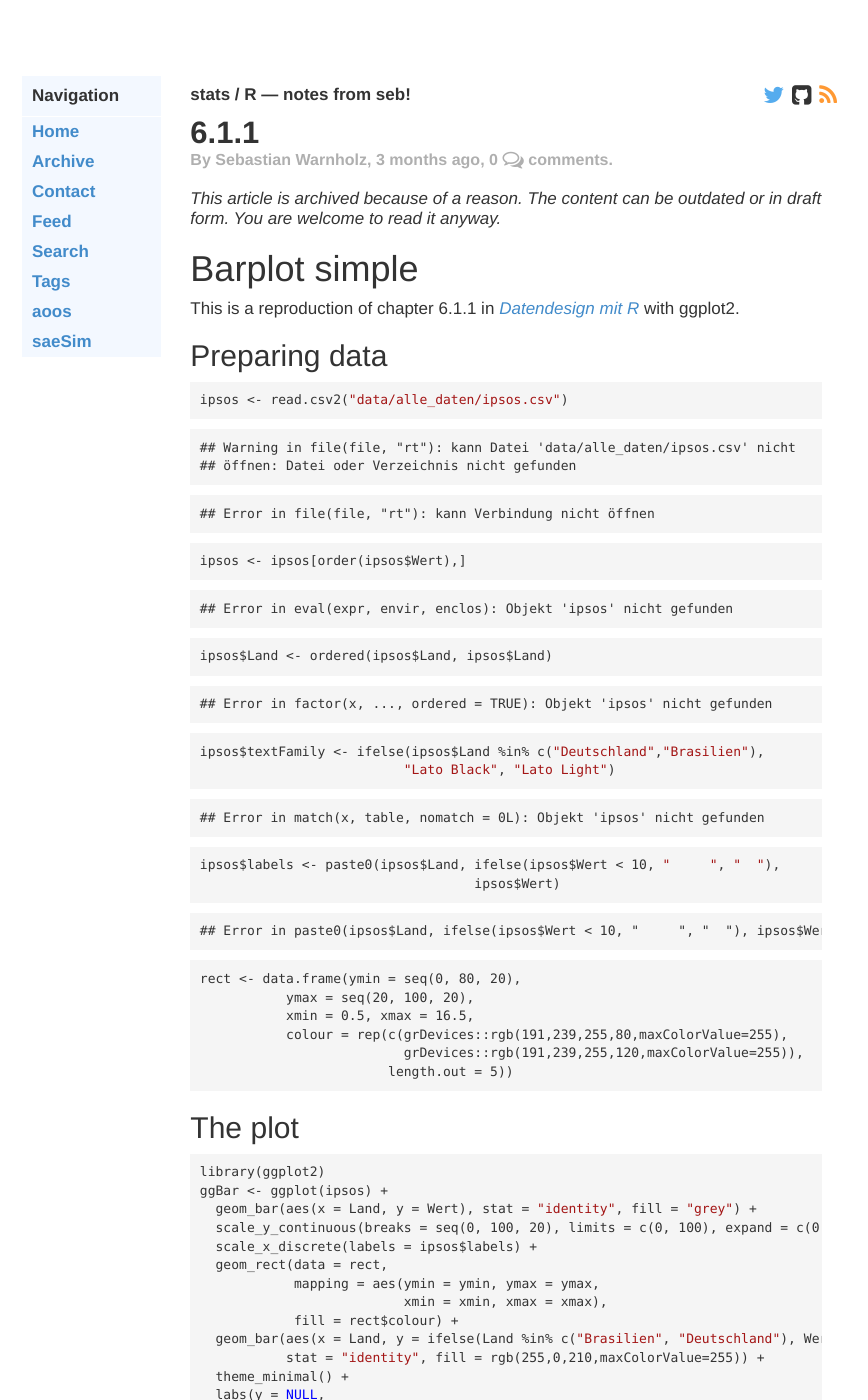
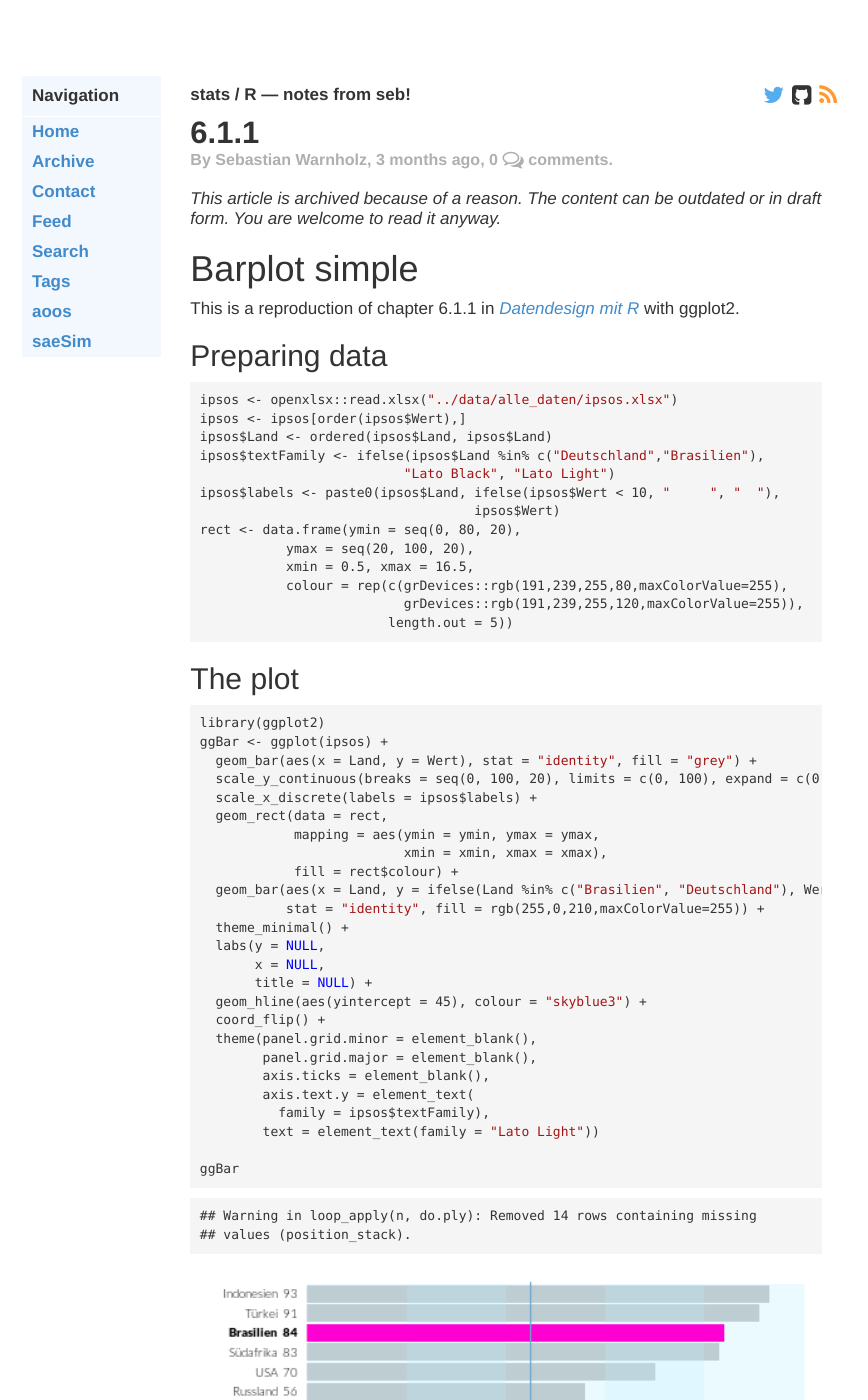
Before and after one commit to wahani/wahani.github.io, a Jekyll site: the page built from _posts/2015-02-07-Datendesign-Barplot-simple.md, in a window 1280 px wide and 1400 px high. Shown: the whole window, without its empty margins (203-1071 px from the left). Built offline with Jekyll 4.4.1, drawn with Linux system fonts in a browser that asks for light colours; some web fonts are replaced; comment, search, counter and statistics services are not loaded; some of the changed text lies outside the part shown.

Commit message:
update datendesign mit R ggplot2

```diff
--- a/_posts/2015-02-07-Datendesign-Barplot-simple.md
+++ b/_posts/2015-02-07-Datendesign-Barplot-simple.md
@@ -17,75 +17,13 @@ This is a reproduction of chapter 6.1.1 in [*Datendesign mit R*](http://www.date
 ## Preparing data
 
 {% highlight r %}
-ipsos <- read.csv2("data/alle_daten/ipsos.csv")
-{% endhighlight %}
-
-
-
-{% highlight text %}
-## Warning in file(file, "rt"): kann Datei 'data/alle_daten/ipsos.csv' nicht
-## öffnen: Datei oder Verzeichnis nicht gefunden
-{% endhighlight %}
-
-
-
-{% highlight text %}
-## Error in file(file, "rt"): kann Verbindung nicht öffnen
-{% endhighlight %}
-
-
-
-{% highlight r %}
+ipsos <- openxlsx::read.xlsx("../data/alle_daten/ipsos.xlsx")
 ipsos <- ipsos[order(ipsos$Wert),]
-{% endhighlight %}
-
-
-
-{% highlight text %}
-## Error in eval(expr, envir, enclos): Objekt 'ipsos' nicht gefunden
-{% endhighlight %}
-
-
-
-{% highlight r %}
 ipsos$Land <- ordered(ipsos$Land, ipsos$Land)
-{% endhighlight %}
-
-
-
-{% highlight text %}
-## Error in factor(x, ..., ordered = TRUE): Objekt 'ipsos' nicht gefunden
-{% endhighlight %}
-
-
-
-{% highlight r %}
 ipsos$textFamily <- ifelse(ipsos$Land %in% c("Deutschland","Brasilien"),
                           "Lato Black", "Lato Light")
-{% endhighlight %}
-
-
-
-{% highlight text %}
-## Error in match(x, table, nomatch = 0L): Objekt 'ipsos' nicht gefunden
-{% endhighlight %}
-
-
-
-{% highlight r %}
 ipsos$labels <- paste0(ipsos$Land, ifelse(ipsos$Wert < 10, "     ", "  "),
                                    ipsos$Wert)
-{% endhighlight %}
-
-
-
-{% highlight text %}
-## Error in paste0(ipsos$Land, ifelse(ipsos$Wert < 10, "     ", "  "), ipsos$Wert): Objekt 'ipsos' nicht gefunden
-{% endhighlight %}
-
-
-
-{% highlight r %}
 rect <- data.frame(ymin = seq(0, 80, 20),
            ymax = seq(20, 100, 20),
            xmin = 0.5, xmax = 16.5,
@@ -120,34 +58,19 @@ ggBar <- ggplot(ipsos) +
         axis.ticks = element_blank(),
         axis.text.y = element_text(
           family = ipsos$textFamily),
-        axis.title.x = element_text(
-          hjust = 1,
-          vjust = 0,
-          size = 9),
-        plot.title = element_text(
-          family = "Lato Black",
-          hjust = -0.7,
-          vjust = 1),
         text = element_text(family = "Lato Light"))
-{% endhighlight %}
 
-
-
-{% highlight text %}
-## Error in ggplot(ipsos): Objekt 'ipsos' nicht gefunden
-{% endhighlight %}
-
-
-
-{% highlight r %}
 ggBar
 {% endhighlight %}
 
 
 
 {% highlight text %}
-## Error in eval(expr, envir, enclos): Objekt 'ggBar' nicht gefunden
+## Warning in loop_apply(n, do.ply): Removed 14 rows containing missing
+## values (position_stack).
 {% endhighlight %}
+
+<img src="/assets/images/2015-02-07-Datendesign-Barplot-simple/unnamed-chunk-3-1.png" title="center" alt="center" width="100%" />
 
 ## Annotations and layout
 
@@ -184,7 +107,8 @@ print(ggBar, vp = main)
 
 
 {% highlight text %}
-## Error in print(ggBar, vp = main): Objekt 'ggBar' nicht gefunden
+## Warning in loop_apply(n, do.ply): Removed 14 rows containing missing
+## values (position_stack).
 {% endhighlight %}
 
 
```
Also changed, not shown: _posts/2015-02-07-Datendesign-Barplot-simple.Rmd (+1 -9 lines), _posts/2015-02-07-Datendesign-setup.Rmd (+6 -6 lines), _posts/2015-02-07-Datendesign-setup.md (+6 -6 lines), assets/images/2015-02-07-Datendesign-Barplot-simple/unnamed-chunk-3-1.png (added), assets/images/2015-02-07-Datendesign-Barplot-simple/unnamed-chunk-5-1.png.
